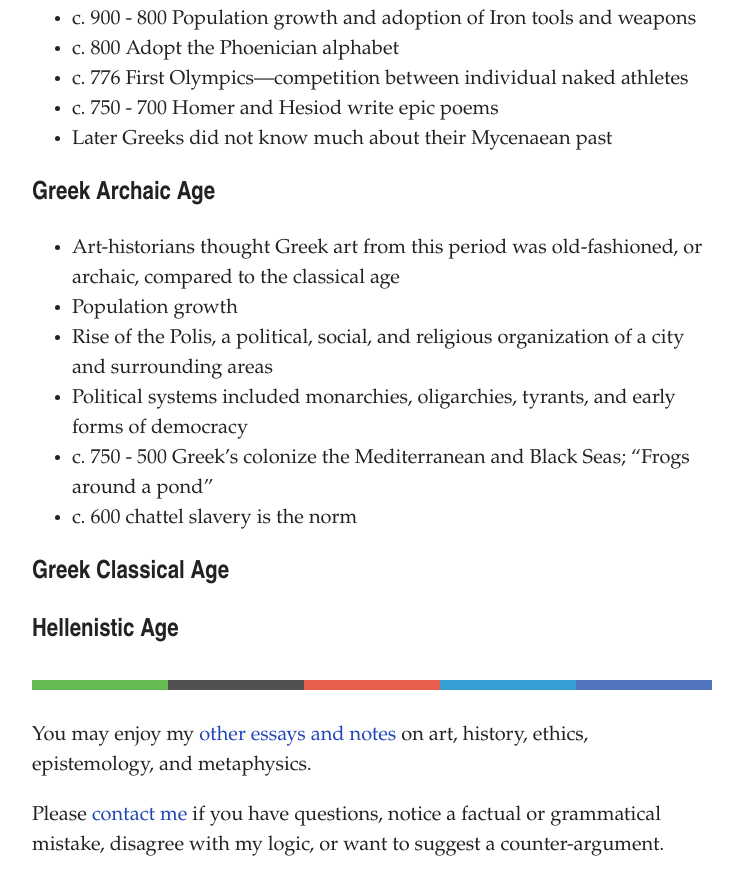
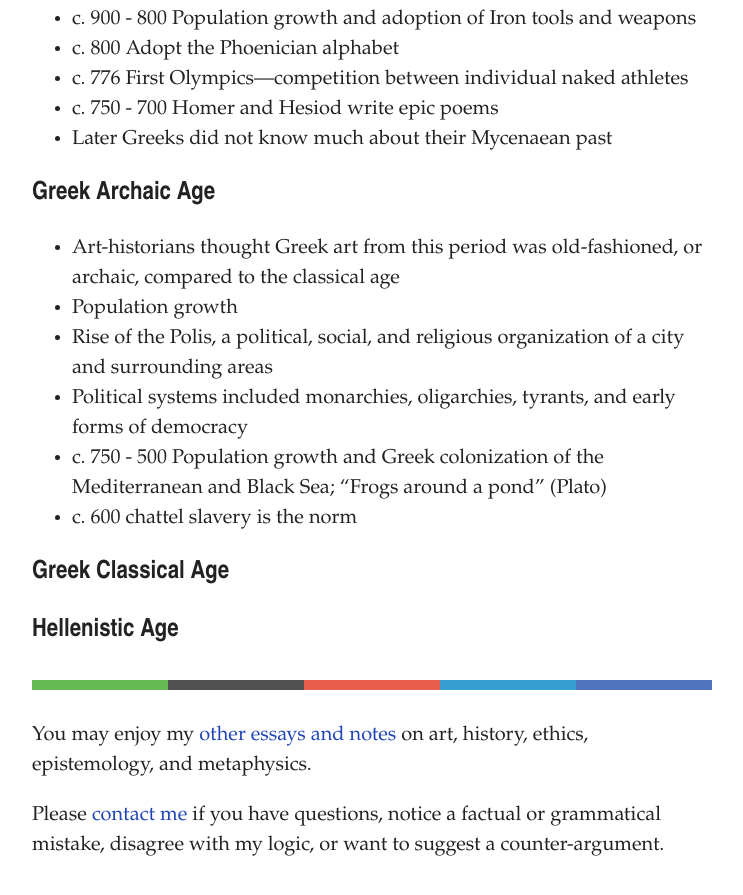
Before and after one commit to artsandmetaphysics/goodlifeodyssey, a Jekyll site: the page built from _notes/ancient-greece.md, in a window 1280 px wide and 900 px high, scrolled down 1448 px. Shown: the top 895 px of the window, without its empty margins (268-1011 px from the left). Built offline with Jekyll 4.4.1, drawn with Linux system fonts in a browser that asks for light colours.

Commit message:
Add notes about greek archaic age

```diff
--- a/_notes/ancient-greece.md
+++ b/_notes/ancient-greece.md
@@ -58,7 +58,7 @@ Many of these notes were taken from _Ancient Greece_ by Thomas R. Martin.
 - Population growth
 - Rise of the Polis, a political, social, and religious organization of a city and surrounding areas
 - Political systems included monarchies, oligarchies, tyrants, and early forms of democracy
-- c. 750 - 500 Greek's colonize the Mediterranean and Black Seas; "Frogs around a pond"
+- c. 750 - 500 Population growth and Greek colonization of the Mediterranean and Black Sea; "Frogs around a pond" (Plato)
 - c. 600 chattel slavery is the norm
 
 
```
